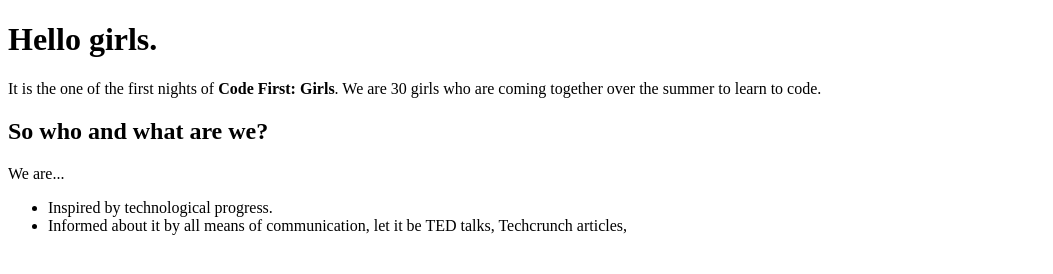
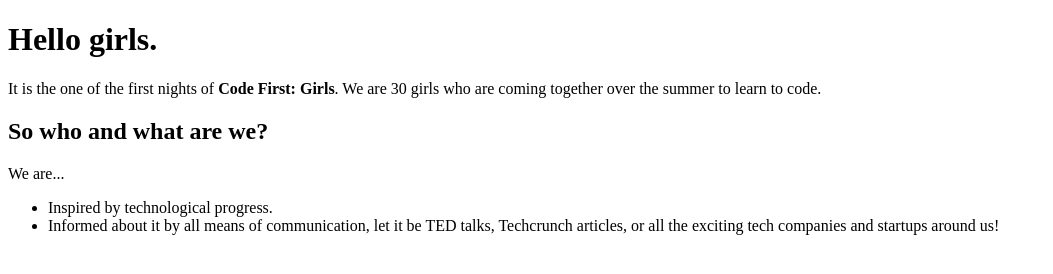
Before and after one commit to jutta-frieden/cfg_first_site, a plain HTML site: page index.html in a window 1280 px wide. Shown: the whole page, without its empty margins (0-1053 px from the left). Drawn offline with Linux system fonts and the light colour scheme.

Commit message:
initial changes

```diff
--- a/index.html
+++ b/index.html
@@ -6,6 +6,6 @@
 We are...
 <ul>
 	<li>Inspired by technological progress.
-	<li>Informed about it by all means of communication, let it be TED talks, Techcrunch articles,
+	<li>Informed about it by all means of communication, let it be TED talks, Techcrunch articles, or all the exciting tech companies and startups around us!
 </ul>
 </html>
```
